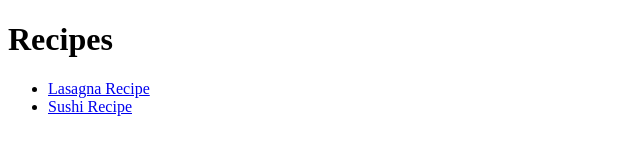
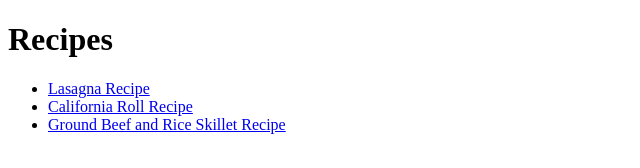
Before and after one commit to VincentD007/odin-recipes, a plain HTML site: page index.html in a window 1280 px wide. Shown: the whole page, without its empty margins (0-640 px from the left). Drawn offline with Linux system fonts and the light colour scheme.

Commit message:
Added Beef Skillet link on the home page

```diff
--- a/index.html
+++ b/index.html
@@ -8,7 +8,8 @@
   <h1>Recipes</h1>
   <ul>
     <li><a href="recipes/lasagna.html">Lasagna Recipe</a></li>
-    <li><a href="recipes/californiaroll.html">Sushi Recipe</a></li>
+    <li><a href="recipes/californiaroll.html">California Roll Recipe</a></li>
+    <li><a href="recipes/beefskillet.html">Ground Beef and Rice Skillet Recipe</a></li>
   </ul>
   </body>
 </html>
```
